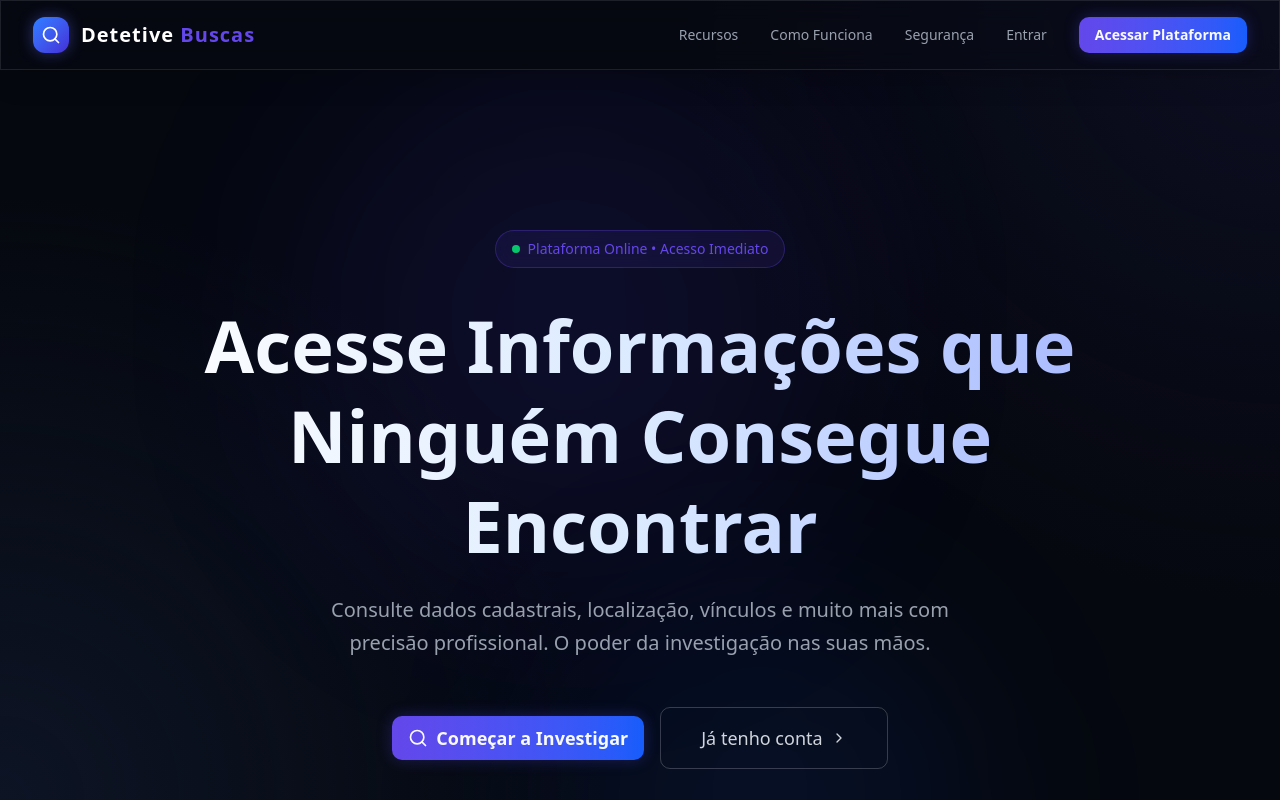
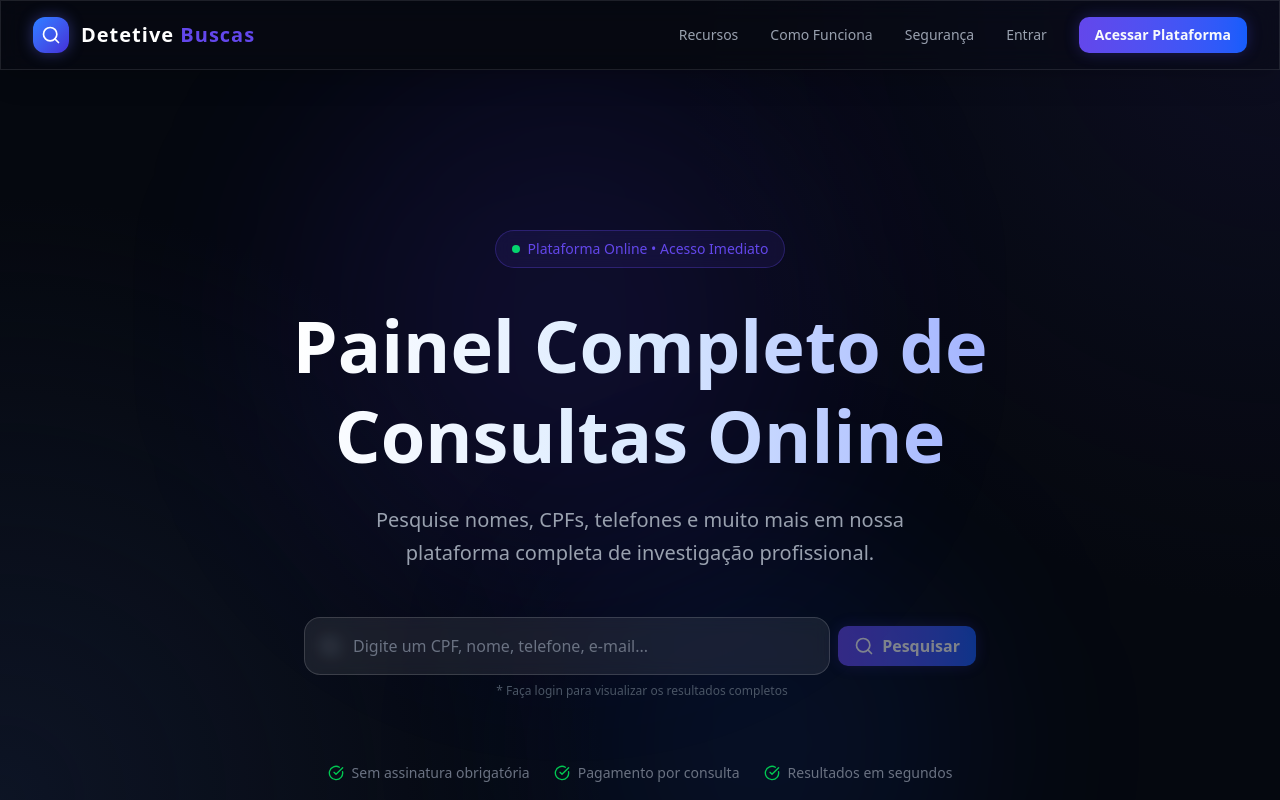
Before and after one commit to pitarf/consultaall, a Next.js app: page / in a window 1280 px wide. Shown: the top 800 px of the page. Built offline with nearby package versions, Linux system fonts and the light colour scheme.

Commit message:
feat: Adicionada isca de conversão na hero com simulação de busca

```diff
--- a/src/app/globals.css
+++ b/src/app/globals.css
@@ -105,3 +105,22 @@
 .container-premium {
   @apply max-w-7xl mx-auto px-4 sm:px-6 lg:px-8;
 }
+
+/* Animação de entrada suave para modais */
+@keyframes fadeIn {
+  from { opacity: 0; transform: scale(0.95) translateY(8px); }
+  to   { opacity: 1; transform: scale(1) translateY(0); }
+}
+.animate-fade-in {
+  animation: fadeIn 0.3s ease-out forwards;
+}
+
+/* Barra de progresso da simulação de consulta */
+@keyframes progress {
+  0%   { width: 0%; }
+  60%  { width: 85%; }
+  100% { width: 95%; }
+}
+.animate-progress {
+  animation: progress 2.8s ease-out forwards;
+}
--- a/src/app/page.tsx
+++ b/src/app/page.tsx
@@ -1,4 +1,5 @@
 import Link from "next/link";
+import SearchTeaser from "@/components/SearchTeaser";
 import {
   Search,
   ShieldCheck,
@@ -77,29 +78,13 @@ export default function Home() {
         </div>
 
         <h1 className="text-4xl md:text-6xl lg:text-7xl font-extrabold text-transparent bg-clip-text bg-gradient-to-r from-white via-blue-100 to-indigo-300 mb-6 max-w-5xl mx-auto leading-tight">
-          Acesse Informações que Ninguém Consegue Encontrar
+          Painel Completo de <br className="hidden md:block" /> Consultas Online
         </h1>
         <p className="text-lg md:text-xl text-gray-400 mb-12 max-w-2xl mx-auto leading-relaxed">
-          Consulte dados cadastrais, localização, vínculos e muito mais com
-          precisão profissional. O poder da investigação nas suas mãos.
+          Pesquise nomes, CPFs, telefones e muito mais em nossa <br className="hidden md:block" /> plataforma completa de investigação profissional.
         </p>
 
-        <div className="flex flex-col sm:flex-row items-center gap-4">
-          <Link
-            href="/cadastro"
-            className="btn-premium px-10 py-4 text-lg w-full sm:w-auto flex items-center justify-center gap-2"
-          >
-            <Search className="w-5 h-5" />
-            Começar a Investigar
-          </Link>
-          <Link
-            href="/login"
-            className="px-10 py-4 text-lg rounded-md border border-white/20 hover:bg-white/5 transition-all w-full sm:w-auto flex items-center justify-center gap-2 text-gray-300"
-          >
-            Já tenho conta
-            <ChevronRight className="w-4 h-4" />
-          </Link>
-        </div>
+        <SearchTeaser />
 
         {/* Trust strip abaixo dos botões */}
         <div className="mt-16 flex flex-wrap justify-center gap-6 text-sm text-gray-500">
--- /dev/null
+++ b/src/components/SearchTeaser.tsx
@@ -0,0 +1,153 @@
+'use client';
+
+import { useState } from 'react';
+import { Search, Loader2, CheckCircle, UserPlus, LogIn, X } from 'lucide-react';
+import Link from 'next/link';
+
+/**
+ * Componente de Isca de Conversão (Search Teaser)
+ * Simula uma consulta para qualquer dado digitado pelo visitante,
+ * exibe uma animação de "Consultando..." e depois mostra
+ * "Resultado disponível!" para incentivar o cadastro.
+ */
+export default function SearchTeaser() {
+  const [query, setQuery] = useState('');
+  const [stage, setStage] = useState<'idle' | 'loading' | 'result'>('idle');
+
+  /**
+   * Inicia a simulação de busca.
+   * Não faz nenhuma chamada real de API.
+   */
+  function handleSearch(e: React.FormEvent) {
+    e.preventDefault();
+    if (!query.trim()) return;
+
+    setStage('loading');
+
+    // Simula o tempo de "consulta" entre 2.5 e 3.5 segundos
+    const delay = 2500 + Math.random() * 1000;
+    setTimeout(() => {
+      setStage('result');
+    }, delay);
+  }
+
+  function handleReset() {
+    setStage('idle');
+    setQuery('');
+  }
+
+  return (
+    <div className="relative w-full max-w-2xl mx-auto">
+      {/* ===== Campo de Busca ===== */}
+      <form onSubmit={handleSearch} className="flex items-center gap-2">
+        <div className="relative flex-1">
+          <Search className="absolute left-4 top-1/2 -translate-y-1/2 w-5 h-5 text-gray-500" />
+          <input
+            type="text"
+            value={query}
+            onChange={(e) => setQuery(e.target.value)}
+            placeholder="Digite um CPF, nome, telefone, e-mail..."
+            className="w-full bg-white/8 backdrop-blur-sm border border-white/15 rounded-2xl pl-12 pr-4 py-4 text-white placeholder-gray-500 focus:outline-none focus:border-primary/60 focus:bg-white/10 transition-all text-base"
+            disabled={stage !== 'idle'}
+          />
+        </div>
+        <button
+          type="submit"
+          disabled={stage !== 'idle' || !query.trim()}
+          className="btn-premium px-6 py-4 rounded-2xl flex items-center gap-2 whitespace-nowrap disabled:opacity-50 disabled:cursor-not-allowed"
+        >
+          <Search className="w-5 h-5" />
+          Pesquisar
+        </button>
+      </form>
+
+      <p className="text-gray-600 text-xs mt-2 ml-1">
+        * Faça login para visualizar os resultados completos
+      </p>
+
+      {/* ===== MODAL OVERLAY ===== */}
+      {stage !== 'idle' && (
+        <div
+          className="fixed inset-0 z-50 flex items-center justify-center bg-black/60 backdrop-blur-sm"
+          onClick={stage === 'result' ? handleReset : undefined}
+        >
+          {/* ===== LOADING ===== */}
+          {stage === 'loading' && (
+            <div className="glass-panel rounded-3xl p-10 flex flex-col items-center gap-5 max-w-sm w-full mx-4 border border-white/15 shadow-2xl animate-fade-in">
+              {/* Spinner com anel duplo */}
+              <div className="relative w-16 h-16">
+                <div className="absolute inset-0 rounded-full border-4 border-white/10" />
+                <div className="absolute inset-0 rounded-full border-4 border-transparent border-t-primary animate-spin" />
+                <div className="absolute inset-1 rounded-full border-4 border-transparent border-t-blue-400/50 animate-spin" style={{ animationDirection: 'reverse', animationDuration: '0.8s' }} />
+              </div>
+              <div className="text-center">
+                <p className="text-xl font-bold text-white mb-2">Consultando...</p>
+                <p className="text-gray-400 text-sm leading-relaxed">
+                  Aguarde enquanto buscamos os dados<br />solicitados em nossa base.
+                </p>
+              </div>
+              {/* Barra de progresso animada */}
+              <div className="w-full bg-white/10 rounded-full h-1.5 overflow-hidden">
+                <div className="h-full bg-gradient-to-r from-primary to-blue-400 rounded-full animate-progress" />
+              </div>
+            </div>
+          )}
+
+          {/* ===== RESULTADO DISPONÍVEL ===== */}
+          {stage === 'result' && (
+            <div
+              className="glass-panel rounded-3xl p-8 flex flex-col items-center gap-6 max-w-sm w-full mx-4 border border-green-500/20 shadow-2xl shadow-green-500/10 animate-fade-in"
+              onClick={(e) => e.stopPropagation()}
+            >
+              {/* Ícone de sucesso */}
+              <div className="relative">
+                <div className="w-16 h-16 rounded-full bg-green-500/20 border border-green-500/30 flex items-center justify-center">
+                  <CheckCircle className="w-8 h-8 text-green-400" />
+                </div>
+                {/* Pulso animado */}
+                <div className="absolute inset-0 rounded-full border-2 border-green-400/30 animate-ping" />
+              </div>
+
+              <div className="text-center">
+                <p className="text-2xl font-extrabold text-transparent bg-clip-text bg-gradient-to-r from-blue-400 to-indigo-400 mb-3">
+                  Resultado disponível!
+                </p>
+                <p className="text-gray-400 text-sm leading-relaxed">
+                  Para visualizar os detalhes completos,<br />
+                  faça login ou cadastre-se agora.
+                </p>
+              </div>
+
+              {/* Botões de ação */}
+              <div className="flex flex-col sm:flex-row gap-3 w-full">
+                <Link
+                  href="/cadastro"
+                  className="flex-1 btn-premium py-3 rounded-xl flex items-center justify-center gap-2 text-sm font-bold"
+                >
+                  <UserPlus className="w-4 h-4" />
+                  Cadastre-se
+                </Link>
+                <Link
+                  href="/login"
+                  className="flex-1 py-3 rounded-xl border border-white/20 hover:bg-white/5 transition-all flex items-center justify-center gap-2 text-sm font-semibold text-gray-300"
+                >
+                  <LogIn className="w-4 h-4" />
+                  Login
+                </Link>
+              </div>
+
+              {/* Fechar */}
+              <button
+                onClick={handleReset}
+                className="text-gray-600 hover:text-gray-400 transition-colors flex items-center gap-1 text-xs"
+              >
+                <X className="w-3 h-3" />
+                Fazer outra busca
+              </button>
+            </div>
+          )}
+        </div>
+      )}
+    </div>
+  );
+}
```
